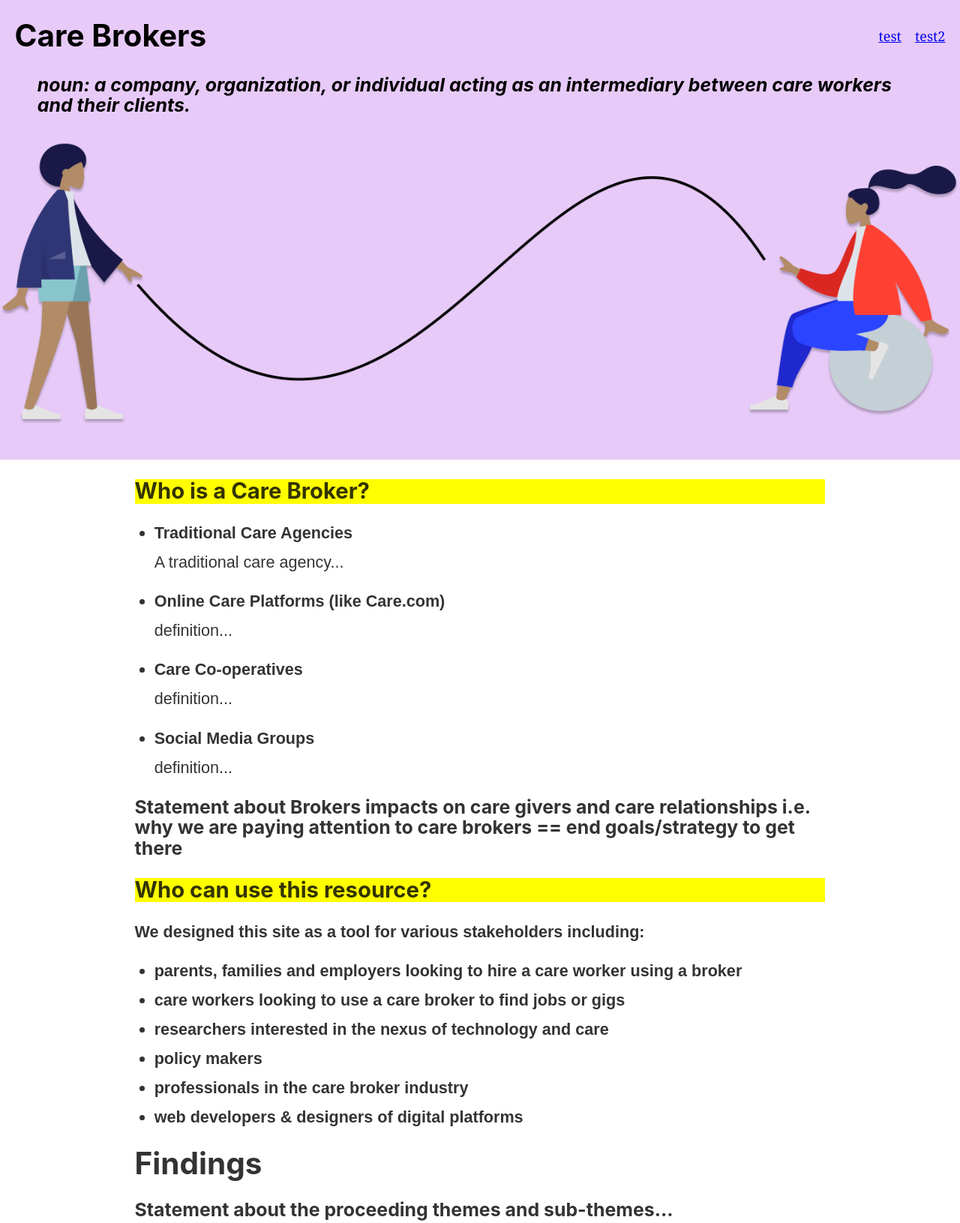
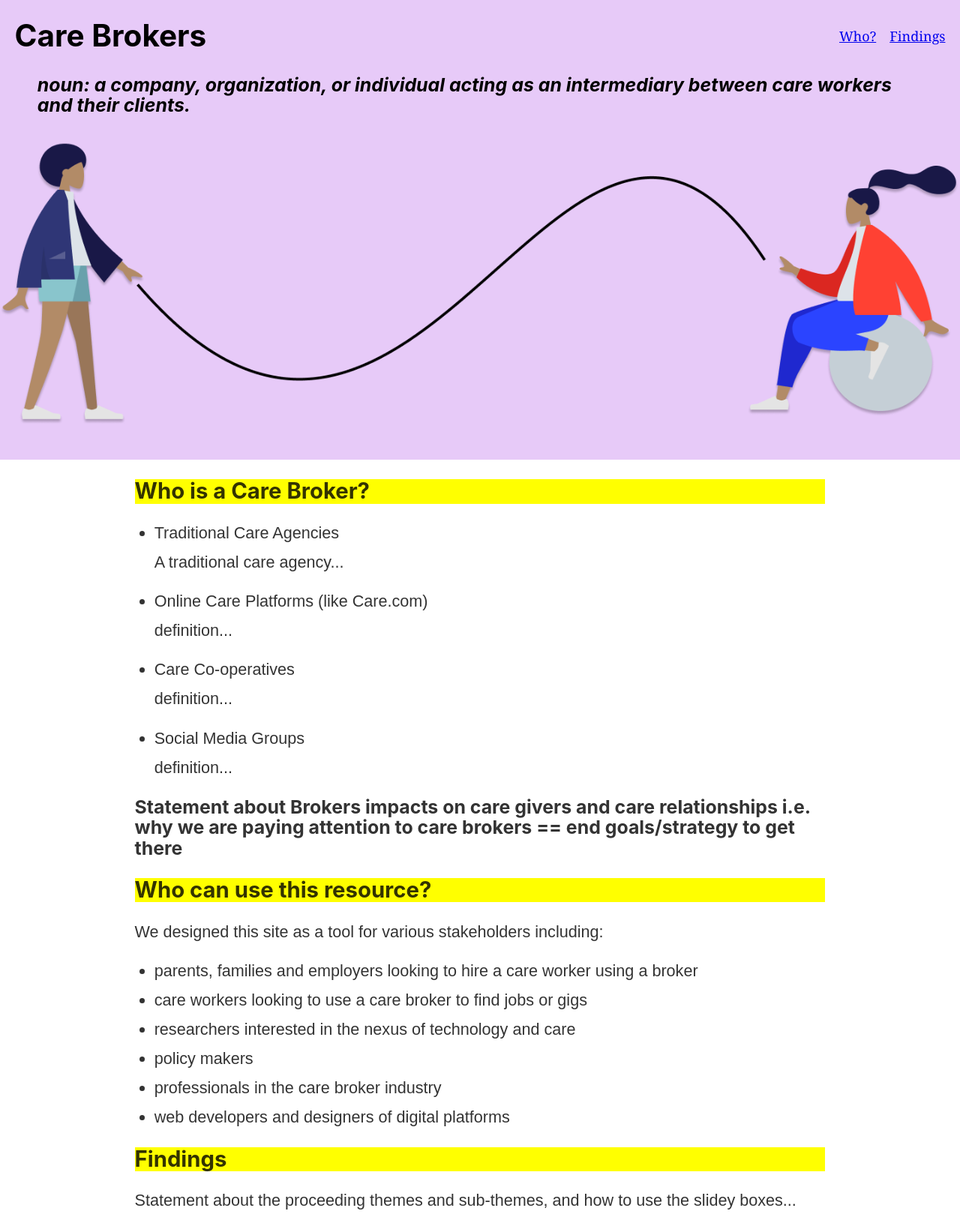
Before and after one commit to plastichotsprings/care-brokers, a Gatsby site: page / in a window 1280 px wide. Shown: the top 1631 px of the page at 75% size. Built offline with nearby package versions, Linux system fonts and the light colour scheme; Gatsby itself is replaced by a stand-in of ours.

Commit message:
Add anchor links package, set up test links on nav bar

```diff
--- a/gatsby-config.js
+++ b/gatsby-config.js
@@ -20,6 +20,12 @@ module.exports = {
         path: `${__dirname}/src/data/`,
         ignore: [`**/\.*`], // ignore files starting with a dot
       },
+    },
+    {
+      resolve: `gatsby-plugin-anchor-links`,
+      options: {
+        offset: -100
+      }
     },
     `gatsby-plugin-image`,
     `gatsby-plugin-sharp`,
--- a/package.json
+++ b/package.json
@@ -7,6 +7,7 @@
   "dependencies": {
     "babel-plugin-styled-components": "^1.13.2",
     "gatsby": "^3.13.0",
+    "gatsby-plugin-anchor-links": "^1.2.1",
     "gatsby-plugin-image": "^1.14.0",
     "gatsby-plugin-manifest": "^3.13.0",
     "gatsby-plugin-offline": "^4.13.0",
--- a/src/components/header.js
+++ b/src/components/header.js
@@ -3,6 +3,7 @@ import PropTypes from "prop-types"
 import { Link } from "gatsby"
 import { StaticImage } from "gatsby-plugin-image";
 import styled from "styled-components";
+import { AnchorLink } from "gatsby-plugin-anchor-links";
 export function Headergraphic() {
   return (
     <StaticImage
@@ -18,7 +19,7 @@ const HeaderContainer = styled.div`
   margin: 0 auto;
   padding: 1.45rem 1.0875rem;
   position: fixed;
-  zIndex: 100;
+  zIndex: 1000;
   width: 100%;
   background-color: #E7CAF8;
 `;
@@ -54,8 +55,8 @@ const Header = ({ siteTitle }) => (
       </h1>
 
       <NavContainer>
-        <Link to="/">test</Link>
-        <Link to="/">test2</Link>
+        <AnchorLink to="/#who" title="Who are care brokers?">Who?</AnchorLink>
+        <AnchorLink to="/#findings" title="Our findings">Findings</AnchorLink>
       </NavContainer>
 
     </HeaderContainer>
--- a/src/pages/index.js
+++ b/src/pages/index.js
@@ -14,7 +14,6 @@ const sliderSettings = {
 const SectionIntro = styled.div`
   font-family: sans-serif;
   font-size: 1.2rem;
-  font-weight: bold;
   margin-bottom: 1em;
   background-color: #fff;
 `;
@@ -40,7 +39,8 @@ const CoopsBox = styled.div`
 export default function IndexPage({ data }) {
   return (
     <Layout>
-    <SectionIntro>
+
+    <SectionIntro id="who">
       <h2 style={{backgroundColor: `yellow`,}}>Who is a Care Broker?</h2>
           <p>
             <ul>
@@ -64,12 +64,16 @@ export default function IndexPage({ data }) {
             <li>researchers interested in the nexus of technology and care</li>
             <li>policy makers</li>
             <li>professionals in the care broker industry</li>
-            <li>web developers & designers of digital platforms</li>
+            <li>web developers and designers of digital platforms</li>
           </ul>
         </p>
     </SectionIntro>
-      <h1>Findings</h1>
-      <h3>Statement about the proceeding themes and sub-themes...</h3>
+
+    <SectionIntro id="findings">
+      <h2 style={{backgroundColor: `yellow`,}}>Findings</h2>
+      <p>Statement about the proceeding themes and sub-themes, and how to use the slidey boxes...</p>
+
+      {/* Begin slidey boxes */}
       <h2>Onboarding</h2>
         <Slider {...sliderSettings}>
           <OnboardingBox>
@@ -106,6 +110,8 @@ export default function IndexPage({ data }) {
             <p>{ getSliderText(data, "co-op", "negotiations") }</p>
           </CoopsBox>
         </Slider>
+
+      </SectionIntro>
       <br />
       <p>
       <Link to="/about/">About the study and authors</Link>
```
Also changed, not shown: 1 other file. Lines whose indentation alone changed are shown as unchanged.
